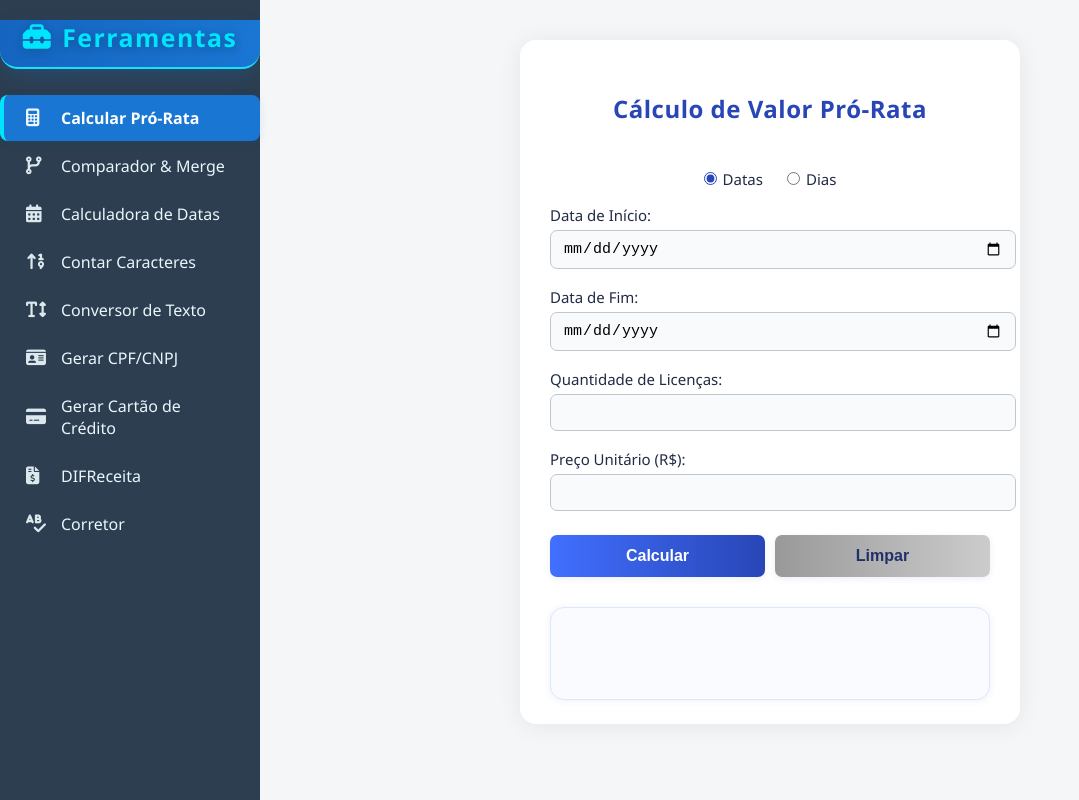
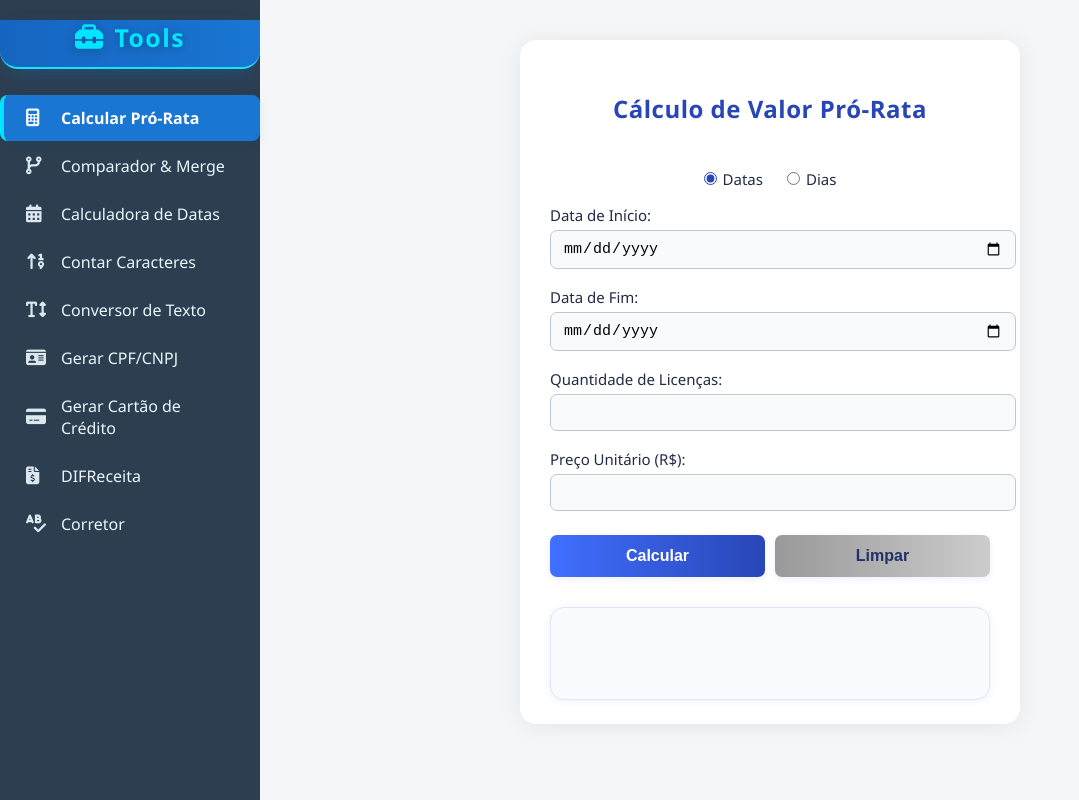
Before and after one commit to fbnmurad/alive, a plain HTML site: page index.html in a window 1280 px wide. Shown: the whole page, without its empty margins (0-1079 px from the left). Drawn offline with Linux system fonts and the light colour scheme.

Commit message:
Update index.html

```diff
--- a/index.html
+++ b/index.html
@@ -113,7 +113,7 @@
     <nav aria-label="Menu de ferramentas">
       <div class="menu-title">
         <i class="fas fa-toolbox"></i>
-        <span>Ferramentas</span>
+        <span>Tools</span>
       </div>
       <ul>
         <li>
```
